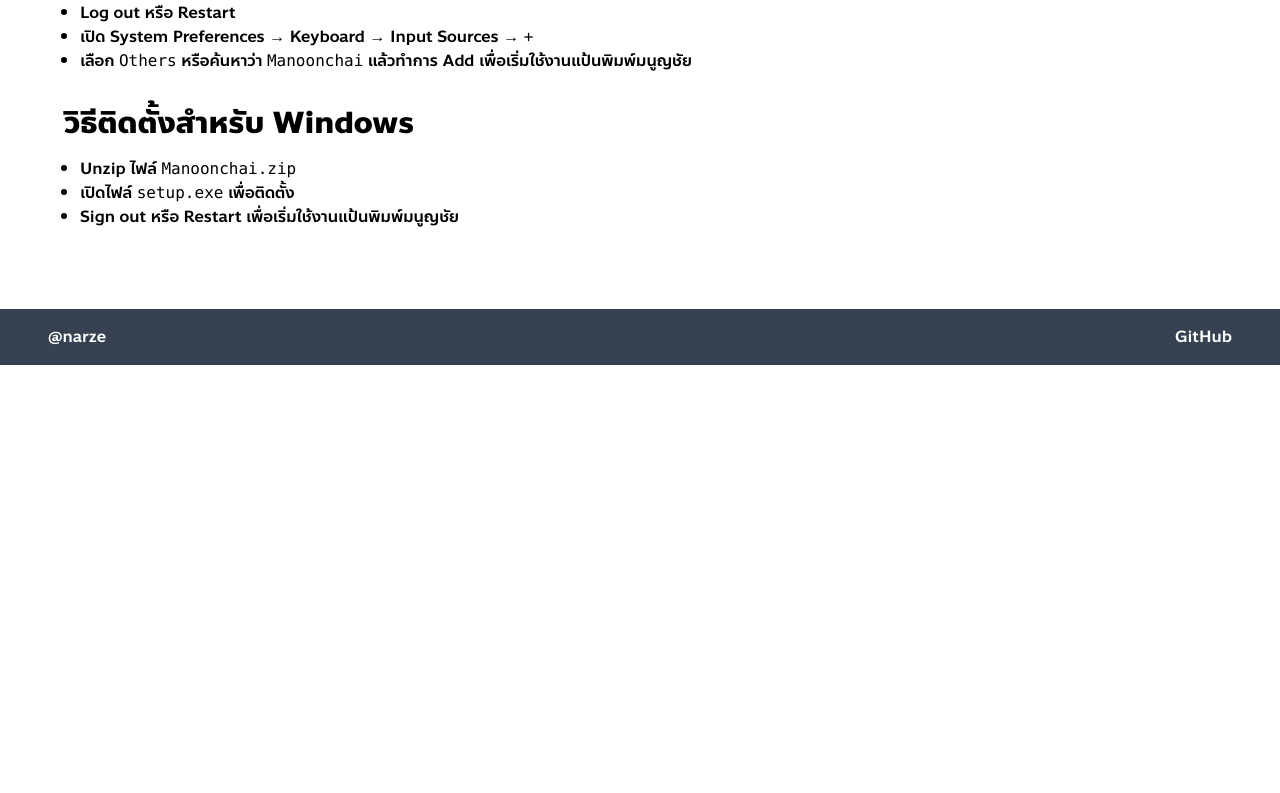
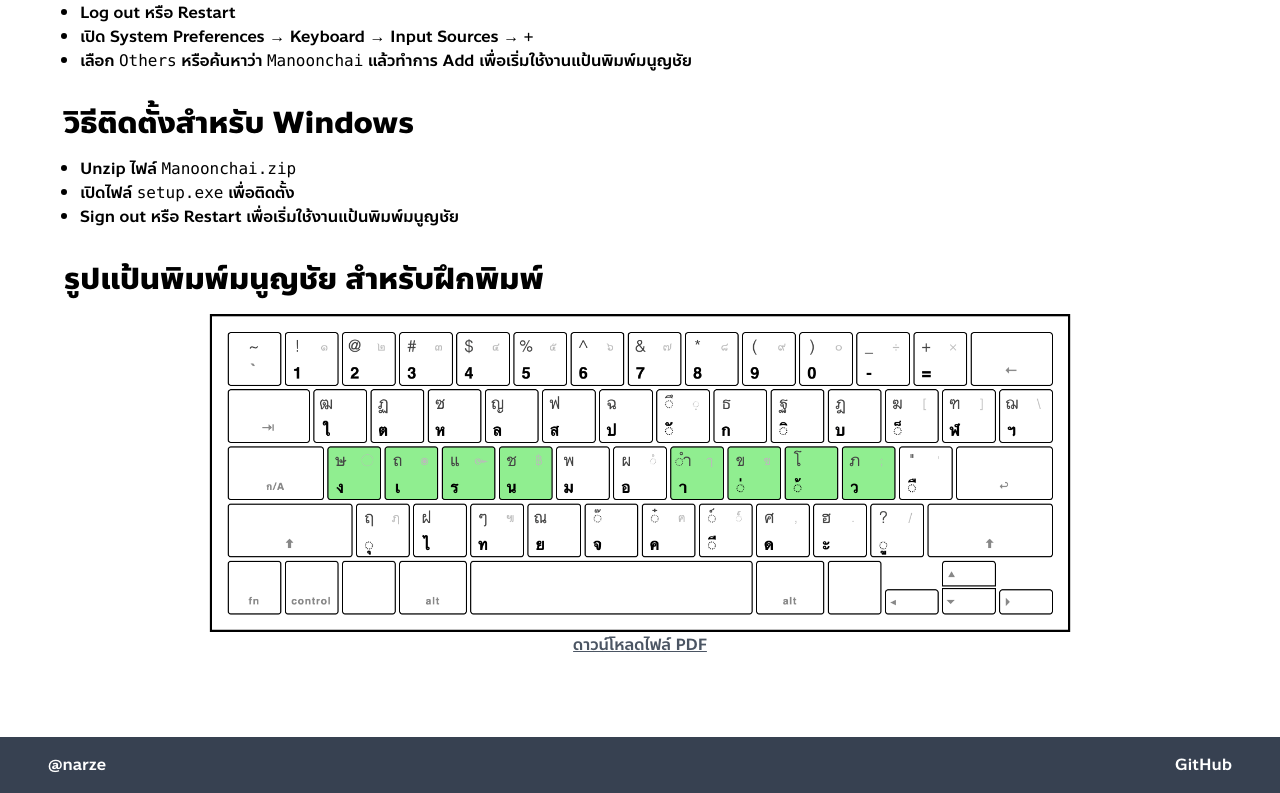
Before and after one commit to Manoonchai/manoonchai.com, a Next.js app: page / in a window 1280 px wide. Shown: the part 2448-3241 px from the top of the page. Before the commit the page ends 2813 px from the top, so only its background shows below. Built offline with nearby package versions, Linux system fonts and the light colour scheme.

Commit message:
Add print image to home page bottom

```diff
--- a/components/download.tsx
+++ b/components/download.tsx
@@ -1,5 +1,6 @@
 import { faApple, faWindows } from '@fortawesome/free-brands-svg-icons';
 import { FontAwesomeIcon } from '@fortawesome/react-fontawesome';
+import Image from 'next/image';
 
 export default function Download() {
   return (
@@ -75,6 +76,24 @@
           <li>Sign out หรือ Restart เพื่อเริ่มใช้งานแป้นพิมพ์มนูญชัย</li>
         </ul>
       </div>
+
+      <div className="mt-8 text-left">
+        <h3 className="text-3xl font-bold my-4">รูปแป้นพิมพ์มนูญชัย สำหรับฝึกพิมพ์</h3>
+
+        <div className="">
+          <a className="flex flex-col justify-center text-gray-600 underline" href="/Manoonchai-print.pdf" target="_blank" rel="noreferrer">
+            <div className="w-full relative" style={{ height: "320px" }}>
+              <Image
+                src="/manoonchai-print.png"
+                alt="แป้นพิมพ์มนูญชัย"
+                layout={"fill"}
+                objectFit={"contain"}
+              />
+            </div>
+            <p className="text-center">ดาวน์โหลดไฟล์ PDF</p>
+          </a>
+        </div>
+      </div>
     </section>
   );
 }
```
Also changed, not shown: public/manoonchai-print.png (added).
